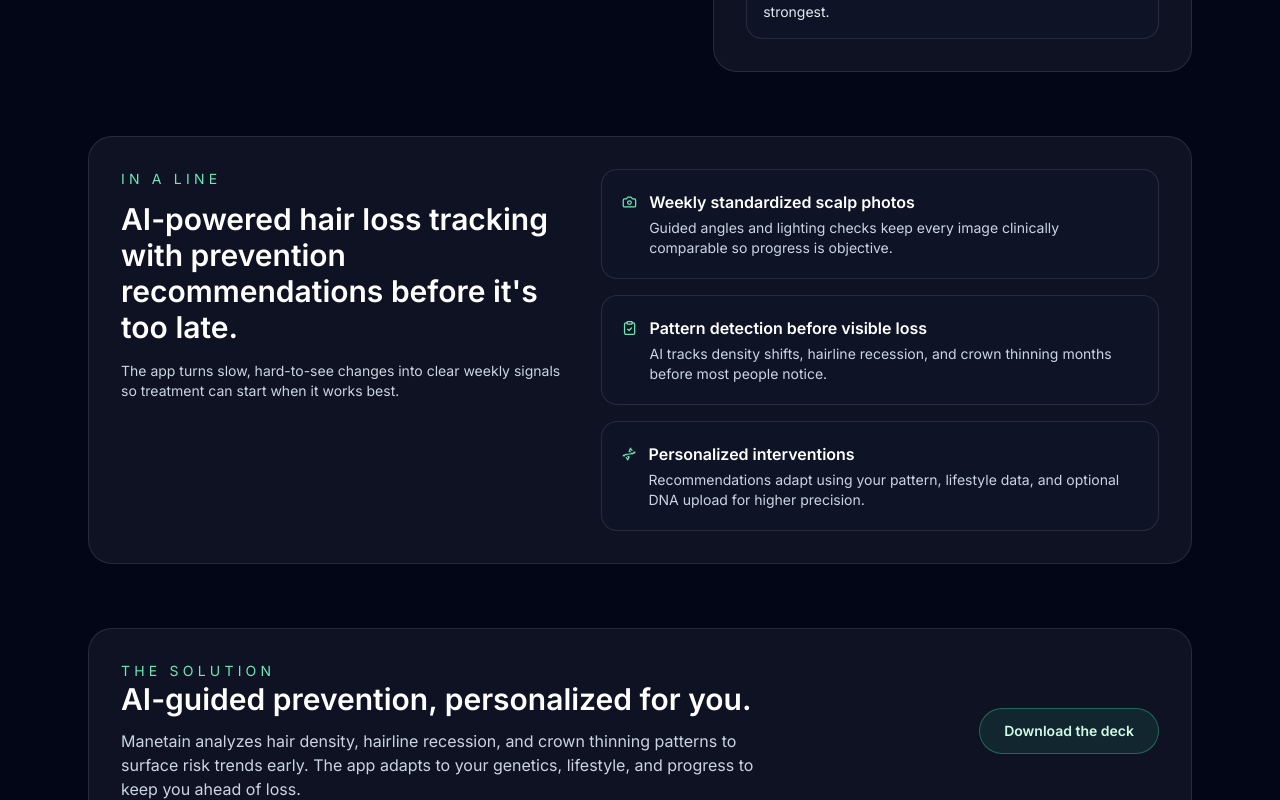
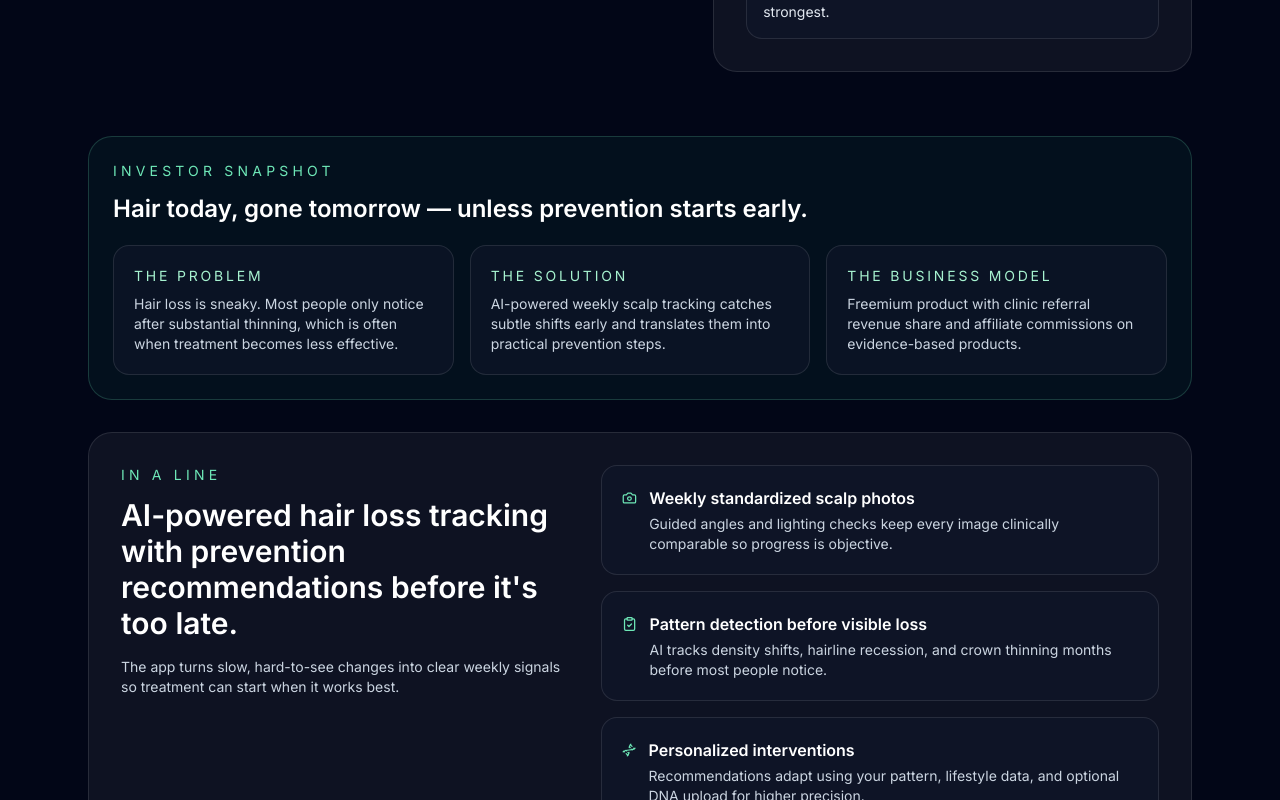
Before and after one commit to march-dave/react-next-anycase, a Next.js app: page / in a window 1280 px wide. Shown: the part 1100-1900 px from the top of the page. Built offline with nearby package versions, Linux system fonts and the light colour scheme.

Commit message:
Enhance hair loss landing page pitch messaging

```diff
--- a/pages/hairloss.js
+++ b/pages/hairloss.js
@@ -19,6 +19,24 @@ const stats = [
   { label: 'Global market size', value: '$8.2B' },
   { label: 'Hair loss unnoticed', value: '25-50%' },
   { label: 'Weekly check-ins', value: '5 min' },
+]
+
+const pitchHighlights = [
+  {
+    title: 'The problem',
+    description:
+      'Hair loss is sneaky. Most people only notice after substantial thinning, which is often when treatment becomes less effective.',
+  },
+  {
+    title: 'The solution',
+    description:
+      'AI-powered weekly scalp tracking catches subtle shifts early and translates them into practical prevention steps.',
+  },
+  {
+    title: 'The business model',
+    description:
+      'Freemium product with clinic referral revenue share and affiliate commissions on evidence-based products.',
+  },
 ]
 
 const steps = [
@@ -322,6 +340,19 @@ export default function HairLoss() {
         </section>
 
         <section className="mx-auto max-w-6xl px-6 pb-16">
+          <div className="mb-8 rounded-3xl border border-emerald-300/20 bg-emerald-400/5 p-6">
+            <p className="text-sm uppercase tracking-[0.3em] text-emerald-300">Investor snapshot</p>
+            <h2 className="mt-3 text-2xl font-semibold">Hair today, gone tomorrow — unless prevention starts early.</h2>
+            <div className="mt-5 grid gap-4 md:grid-cols-3">
+              {pitchHighlights.map((highlight) => (
+                <article key={highlight.title} className="rounded-2xl border border-white/10 bg-slate-900/60 p-5">
+                  <h3 className="text-sm uppercase tracking-[0.2em] text-emerald-200">{highlight.title}</h3>
+                  <p className="mt-2 text-sm text-slate-300">{highlight.description}</p>
+                </article>
+              ))}
+            </div>
+          </div>
+
           <div className="grid gap-6 rounded-3xl border border-white/10 bg-white/5 p-8 lg:grid-cols-[0.9fr_1.1fr]">
             <div>
               <p className="text-sm uppercase tracking-[0.3em] text-emerald-300">In a line</p>
@@ -540,6 +571,12 @@ export default function HairLoss() {
                 </article>
               ))}
             </div>
+            <div className="mt-6 rounded-2xl border border-emerald-300/30 bg-slate-950/70 p-5">
+              <p className="text-xs uppercase tracking-[0.25em] text-emerald-200">End goal</p>
+              <p className="mt-2 text-sm text-slate-300">
+                Become the earliest signal layer for men&apos;s hair health and a high-intent acquisition channel for telehealth brands.
+              </p>
+            </div>
           </div>
         </section>
       </main>
```
